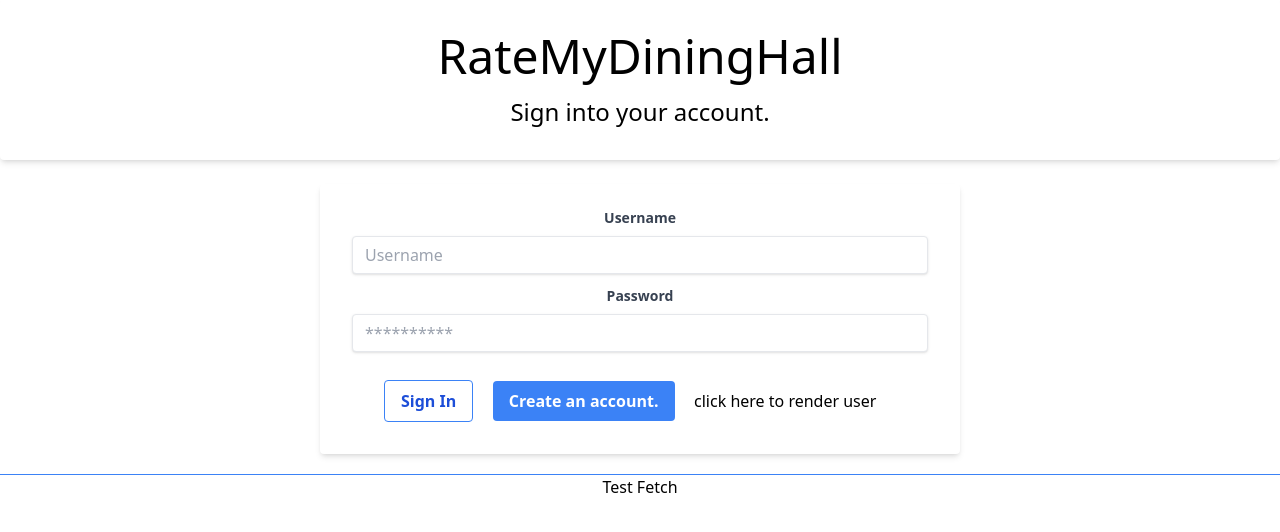
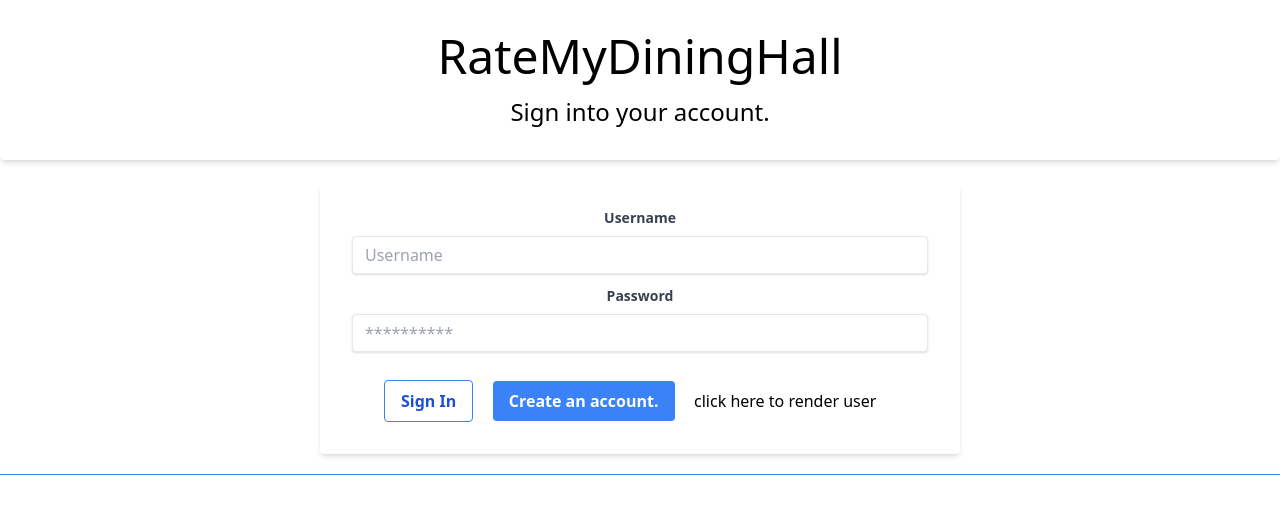
Before and after one commit to peternav2/SWE-Project, a React (Vite) app: page / in a window 1280 px wide. Shown: the top 532 px of the page. Built offline with nearby package versions, Linux system fonts and the light colour scheme.

Commit message:
petty refactor

```diff
--- a/src/App.tsx
+++ b/src/App.tsx
@@ -9,6 +9,10 @@ function App() {
     return (
     <div>
       <Outlet context={[userContext, setUserContext]}/>
+    {/*
+         the above Outlet is where our app is gonna render and it is through this element which our app will render
+         and have access to the user store through Context
+     */}
     </div>
   )
 }
--- a/src/components/testPost.tsx
+++ b/src/components/testPost.tsx
@@ -16,7 +16,7 @@ import { addMenuItem, getMenuItemsBasedByDate, MenuItem, getMenuItemsBasedByDini
 import { addReviewToMenuItem, deleteReviewFromMenuItem, getReviewsByMenuItem, Review } from '../stores/Review';
 import DiningHallHome from "../routes/diningHallHome";
 import {
-  addEventItem,
+  addEventItem, deleteEventItem,
   EventItem,
   getEventItemsByDate,
   getEventItemsByDiningHall,
@@ -161,37 +161,47 @@ export default function TestFetch() {
     //   console.log("MENU ITEM IS DELETED BELOW");
     //   console.log(res);
     // });
-    await getDiningHall(unis[1]._id, unis[1].diningHalls[0]._id).then((res) => {
-      console.log("DINING HALL IS GOTTEN BELOW");
-      console.log(res);
-    })
-    const eventItem: EventItem = {
-      name: "Test Event",
-      description: "Test Description",
-      date: {year: 2023, month: 1, day: 1},
-      diningHallId: unis[1].diningHalls[0]._id,
+    // await getDiningHall(unis[1]._id, unis[1].diningHalls[0]._id).then((res) => {
+    //   console.log("DINING HALL IS GOTTEN BELOW");
+    //   console.log(res);
+    // })
+    // const eventItem: EventItem = {
+    //   name: "Test Event",
+    //   description: "Test Description",
+    //   date: {year: 2023, month: 1, day: 1},
+    //   diningHallId: unis[1].diningHalls[0]._id,
+    // }
+    // console.log(eventItem.diningHallId);
+    // await addEventItem(eventItem).then((res) => {
+    //   console.log("EVENT ITEM IS ADDED BELOW");
+    //   console.log("look at two ids below see if same")
+    //   console.log(eventItem.diningHallId);
+    //   console.log(unis[1].diningHalls[0]._id);
+    //   eventItem._id = res._id;
+    //   console.log(res);
+    // })
+    // await getEventItemsByDate(eventItem.date, unis[1].diningHalls[0]._id  ).then((res) => {
+    //     console.log("EVENT ITEM IS GOTTEN BELOW");
+    //     console.log(res);
+    // })
+    // await getEventItemsByDiningHall(unis[1].diningHalls[0]._id).then((res) => {
+    //   console.log("EVENT ITEM IS GOTTEN BELOW");
+    //   console.log(res);
+    // })
+    //
+    // const updatedEventItem: EventItem = {
+    //   ...eventItem,
+    //   name: "Updated Test Event"
+    // }
+    //
+    // await updateEventItem(updatedEventItem).then((res) => {
+    //   console.log("EVENT ITEM IS UPDATED BELOW");
+    //   console.log(res);
+    // })
 
-    }
-    await addEventItem(eventItem).then((res) => {
-      console.log("EVENT ITEM IS ADDED BELOW");
-      eventItem._id = res._id;
-      console.log(res);
-    })
-    await getEventItemsByDate(eventItem.date, unis[1].diningHalls[0]._id  ).then((res) => {
-        console.log("EVENT ITEM IS GOTTEN BELOW");
-        console.log(res);
-    })
-    await getEventItemsByDiningHall(unis[1].diningHalls[0]._id).then((res) => {
-      console.log("EVENT ITEM IS GOTTEN BELOW");
-      console.log(res);
-    })
-    const newEventItem: EventItem = {
-      ...eventItem,
-        name: "New Test Event",
-    }
-    // await updateEventItem(newEventItem).then((res) => {
-    //     console.log("EVENT ITEM IS UPDATED BELOW");
-    //     console.log(res);
+    // await deleteEventItem(eventItem._id).then((res) => {
+    //   console.log("EVENT ITEM IS DELETED BELOW");
+    //   console.log(res);
     // })
   }
 
--- a/src/components/Login.tsx
+++ b/src/routes/Login.tsx
@@ -1,16 +1,12 @@
 import React from 'react'
-import {Link, useOutletContext} from "react-router-dom";
+import {Link} from "react-router-dom";
 import {getUserByUsernamePassword} from "../stores/User";
 import useUserState from "../hooks/useUserState";
 import {useUser} from "../App";
-import {getDiningHall} from "../stores/DiningHall";
-import TestFetch from "./testPost";
-
 
 function Login() {
   const [isLoading, setIsLoading] = React.useState(false);
   const[usertest, setUser] = useUser(); // context hook from App.tsx react router outlet
-  const [userState, setUserState] = useUserState(); // local storage
 
 
   const [form, setForm] = React.useState({
@@ -30,7 +26,6 @@ function Login() {
     event.preventDefault();
     setIsLoading(true);
     await getUserByUsernamePassword(form.username, form.password).then((res) => {
-      setUserState(res);
       setUser(res);
     })
     setIsLoading(false);
@@ -93,9 +88,6 @@ function Login() {
           </div>
         </form>
       </div>
-      <div>
-        <TestFetch />
-      </div>
     </div>
   );
 };
--- a/src/routes/loginRoute.jsx
+++ b/src/routes/loginRoute.jsx
@@ -1,5 +1,5 @@
 import RouterNav from '../components/routerNav';
-import Login from '../components/Login';
+import Login from './Login';
 
 
 export default function LoginRoute() {
--- a/src/services/router.tsx
+++ b/src/services/router.tsx
@@ -8,7 +8,7 @@ import DiningHallHome, {
     loader as diningHallHomeLoader,
 } from "../routes/diningHallHome";
 import MenuForDay, {loader as menuForDayLoader} from "../routes/menuForDay";
-import Login from "../components/Login";
+import Login from "../routes/Login";
 
 export const router = createBrowserRouter([
     {
```
